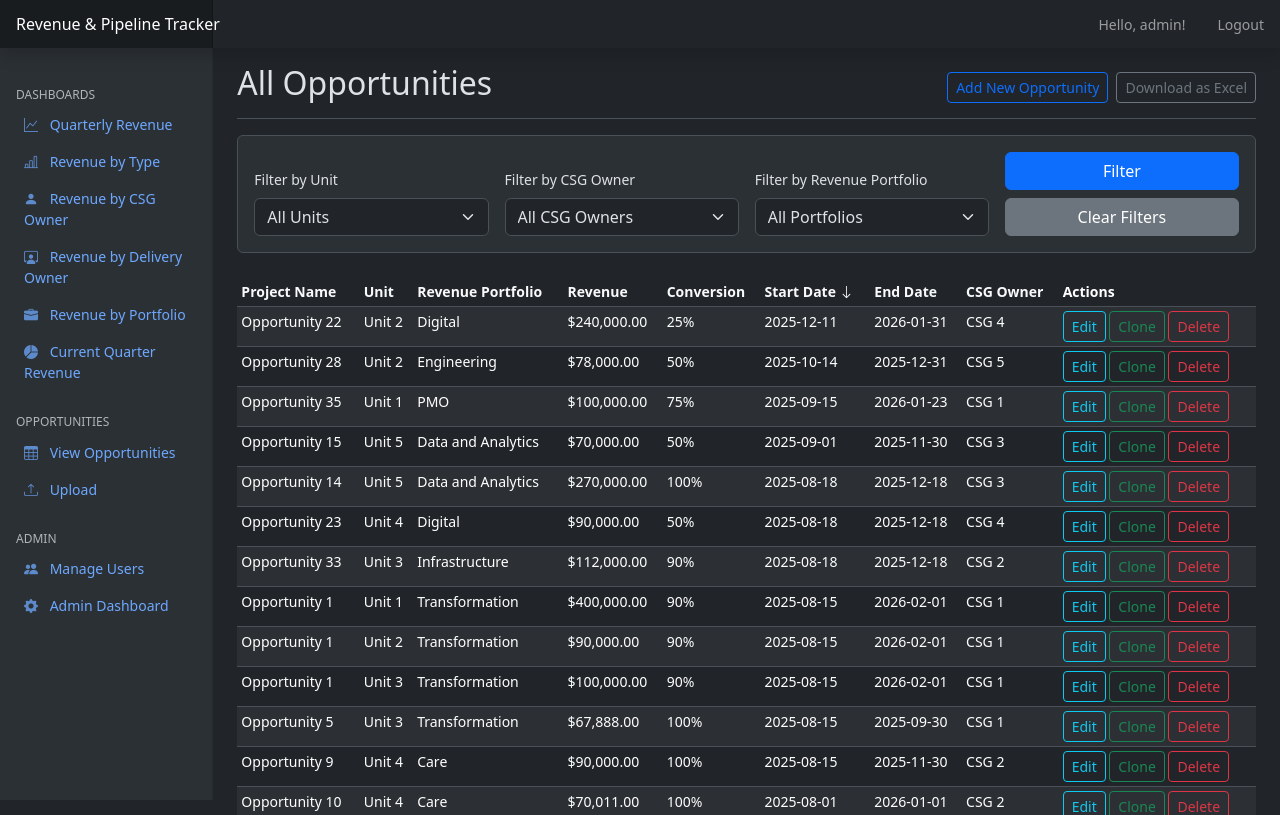
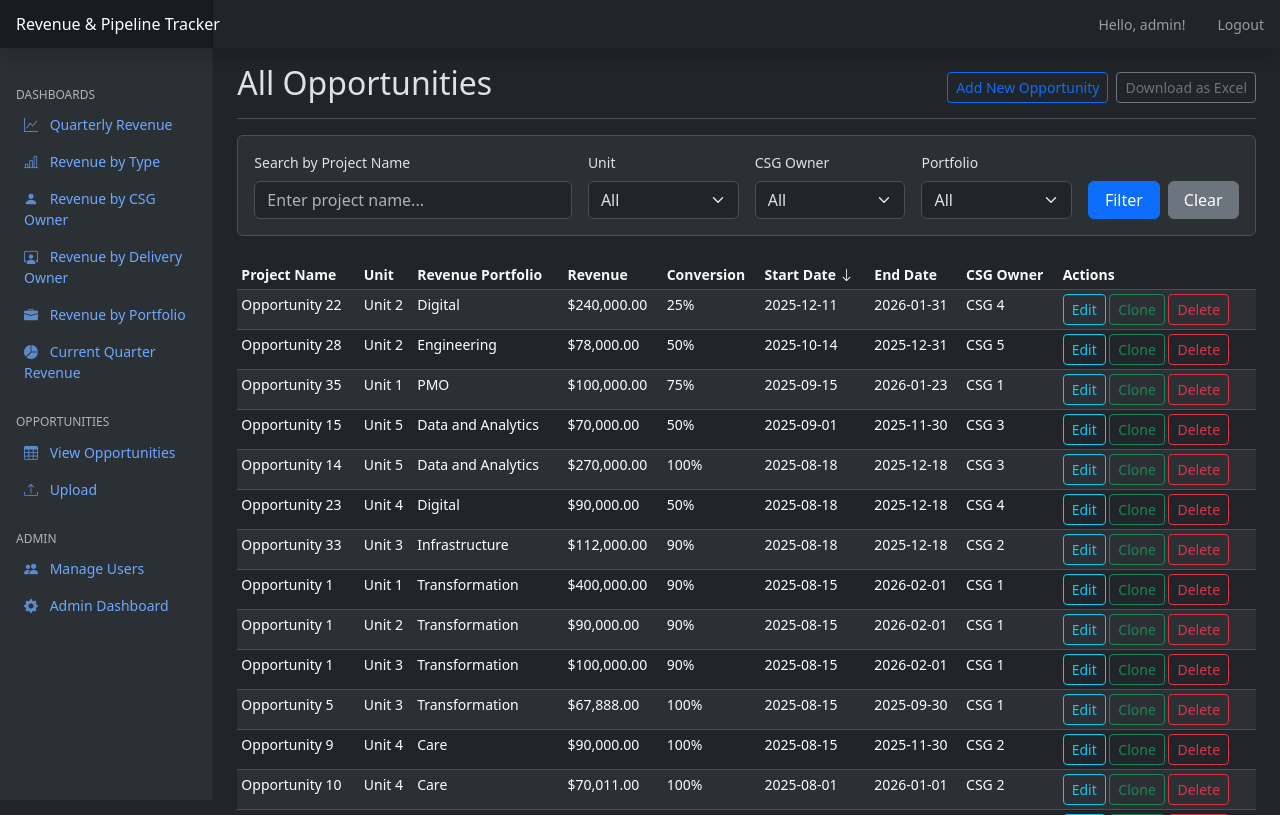
Before and after one commit to sumeettandon/revenue-tracker, a Flask app: page /opportunities in a window 1280 px wide. Shown: the top 815 px of the page. Run offline with Flask 3, Linux system fonts and the light colour scheme; a user stored in the database is signed in.

```diff
--- a/app.py
+++ b/app.py
@@ -300,6 +300,11 @@ def dashboard():
 def opportunities():
     query = db.session.query(Opportunity)
 
+    # Search
+    search_term = request.args.get('search', type=str, default='').strip()
+    if search_term:
+        query = query.filter(Opportunity.project_name.ilike(f'%{search_term}%'))
+
     # Filtering
     filter_unit_id = request.args.get('filter_unit', type=int)
     if filter_unit_id:
@@ -341,12 +346,21 @@ def opportunities():
         else:
             query = query.order_by(sort_column.asc())
 
+    # Make a mutable copy of request.args to pass to the template.
+    # We remove 'page', 'sort_by', and 'sort_direction' because they are
+    # handled explicitly by the pagination and sorting controls.
+    filter_values = request.args.copy()
+    filter_values.pop('page', None)
+    filter_values.pop('sort_by', None)
+    filter_values.pop('sort_direction', None)
+
     page = request.args.get('page', 1, type=int)
     pagination = query.paginate(page=page, per_page=20, error_out=False)
     opportunities = pagination.items
 
     return render_template('index.html', opportunities=opportunities, pagination=pagination,
-                           sort_by=sort_by, sort_direction=sort_direction, filter_values=request.args)
+                           sort_by=sort_by, sort_direction=sort_direction,
+                           filter_values=filter_values)
 
 @app.route('/add', methods=['GET', 'POST'])
 @login_required
@@ -450,7 +464,6 @@ def upload_spreadsheet():
                     'SOW': 'sow_number',
                     'Start Date': 'start_date',
                     'End Date': 'end_date',
-                    'Revenue': 'revenue',
                     'Client Director': 'client_director',
                 }
 
@@ -477,11 +490,14 @@ def upload_spreadsheet():
                         else:
                             opp_data[attr_name] = value
 
-                    new_opp = Opportunity(**opp_data)
+                    # Revenue is now calculated from quarterly data, so default to 0 on upload.
+                    # User must edit the opportunity to add the breakdown.
+                    new_opp = Opportunity(**opp_data, revenue=0.0)
                     db.session.add(new_opp)
 
                 db.session.commit()
                 flash('Spreadsheet uploaded and data imported successfully!', 'success')
+                flash('Please edit the newly added opportunities to add the quarterly revenue breakdown.', 'info')
                 return redirect(url_for('opportunities'))
             except Exception as e:
                 db.session.rollback()
@@ -557,7 +573,7 @@ def download_template():
     headers = [
         'Opportunity/Project name', 'Revenue Portfolio', 'Unit', 'CSG Owner',
         'Delivery Owner', 'Originating Revenue Type', 'Revenue Type',
-        'Conversion', 'RITM', 'SOW', 'Start Date', 'End Date', 'Revenue',
+        'Conversion', 'RITM', 'SOW', 'Start Date', 'End Date',
         'Client Director'
     ]
     worksheet.write_row('A1', headers)
@@ -591,8 +607,6 @@ def download_template():
     worksheet.set_column('K:L', 12, date_format)
     worksheet.write_comment('K1', 'Enter dates in YYYY-MM-DD format.')
     worksheet.write_comment('L1', 'Enter dates in YYYY-MM-DD format.')
-    currency_format = workbook.add_format({'num_format': '$#,##0.00'})
-    worksheet.set_column('M:M', 12, currency_format)
 
     worksheet.autofit()
     workbook.close()
--- a/templates/index.html
+++ b/templates/index.html
@@ -3,7 +3,7 @@
 {% macro sortable_header(column_key, column_title, sort_by, sort_direction, filter_values) %}
     {% set new_direction = 'desc' if sort_by == column_key and sort_direction == 'asc' else 'asc' %}
     <th>
-        <a href="{{ url_for('opportunities', page=pagination.page if pagination else 1, sort_by=column_key, sort_direction=new_direction, **filter_values) }}" class="text-decoration-none text-light">
+        <a href="{{ url_for('opportunities', page=1, sort_by=column_key, sort_direction=new_direction, **filter_values) }}" class="text-decoration-none text-light">
             {{ column_title }}
             {% if sort_by == column_key %}
                 <i class="bi bi-arrow-{{ 'down' if sort_direction == 'desc' else 'up' }}"></i>
@@ -27,36 +27,40 @@
 
 <form method="GET" action="{{ url_for('opportunities') }}" class="mb-4 p-3 border bg-body-tertiary rounded">
     <div class="row g-3 align-items-end">
-        <div class="col-md-3">
-            <label for="filter_unit" class="form-label">Filter by Unit</label>
+        <div class="col-md-4">
+            <label for="search" class="form-label">Search by Project Name</label>
+            <input type="text" class="form-control" id="search" name="search" placeholder="Enter project name..." value="{{ filter_values.get('search', '') }}">
+        </div>
+        <div class="col-md-2">
+            <label for="filter_unit" class="form-label">Unit</label>
             <select class="form-select" id="filter_unit" name="filter_unit">
-                <option value="">All Units</option>
+                <option value="">All</option>
                 {% for unit in all_units %}
                     <option value="{{ unit.id }}" {% if filter_values.get('filter_unit') == unit.id|string %}selected{% endif %}>{{ unit.name }}</option>
                 {% endfor %}
             </select>
         </div>
-        <div class="col-md-3">
-            <label for="filter_csg_owner" class="form-label">Filter by CSG Owner</label>
+        <div class="col-md-2">
+            <label for="filter_csg_owner" class="form-label">CSG Owner</label>
             <select class="form-select" id="filter_csg_owner" name="filter_csg_owner">
-                <option value="">All CSG Owners</option>
+                <option value="">All</option>
                 {% for owner in all_csg_owners %}
                     <option value="{{ owner.id }}" {% if filter_values.get('filter_csg_owner') == owner.id|string %}selected{% endif %}>{{ owner.name }}</option>
                 {% endfor %}
             </select>
         </div>
-        <div class="col-md-3">
-            <label for="filter_revenue_portfolio" class="form-label">Filter by Revenue Portfolio</label>
+        <div class="col-md-2">
+            <label for="filter_revenue_portfolio" class="form-label">Portfolio</label>
             <select class="form-select" id="filter_revenue_portfolio" name="filter_revenue_portfolio">
-                <option value="">All Portfolios</option>
+                <option value="">All</option>
                 {% for portfolio in all_revenue_portfolios %}
                     <option value="{{ portfolio.id }}" {% if filter_values.get('filter_revenue_portfolio') == portfolio.id|string %}selected{% endif %}>{{ portfolio.name }}</option>
                 {% endfor %}
             </select>
         </div>
-        <div class="col-md-3 d-grid gap-2">
-            <button type="submit" class="btn btn-primary">Filter</button>
-            <a href="{{ url_for('opportunities') }}" class="btn btn-secondary">Clear Filters</a>
+        <div class="col-md-2 d-flex gap-2">
+            <button type="submit" class="btn btn-primary w-100">Filter</button>
+            <a href="{{ url_for('opportunities') }}" class="btn btn-secondary w-100">Clear</a>
         </div>
     </div>
 </form>
```
Also changed, not shown: templates/dashboard.html (+41 -0 lines), instance/tracker.db.
